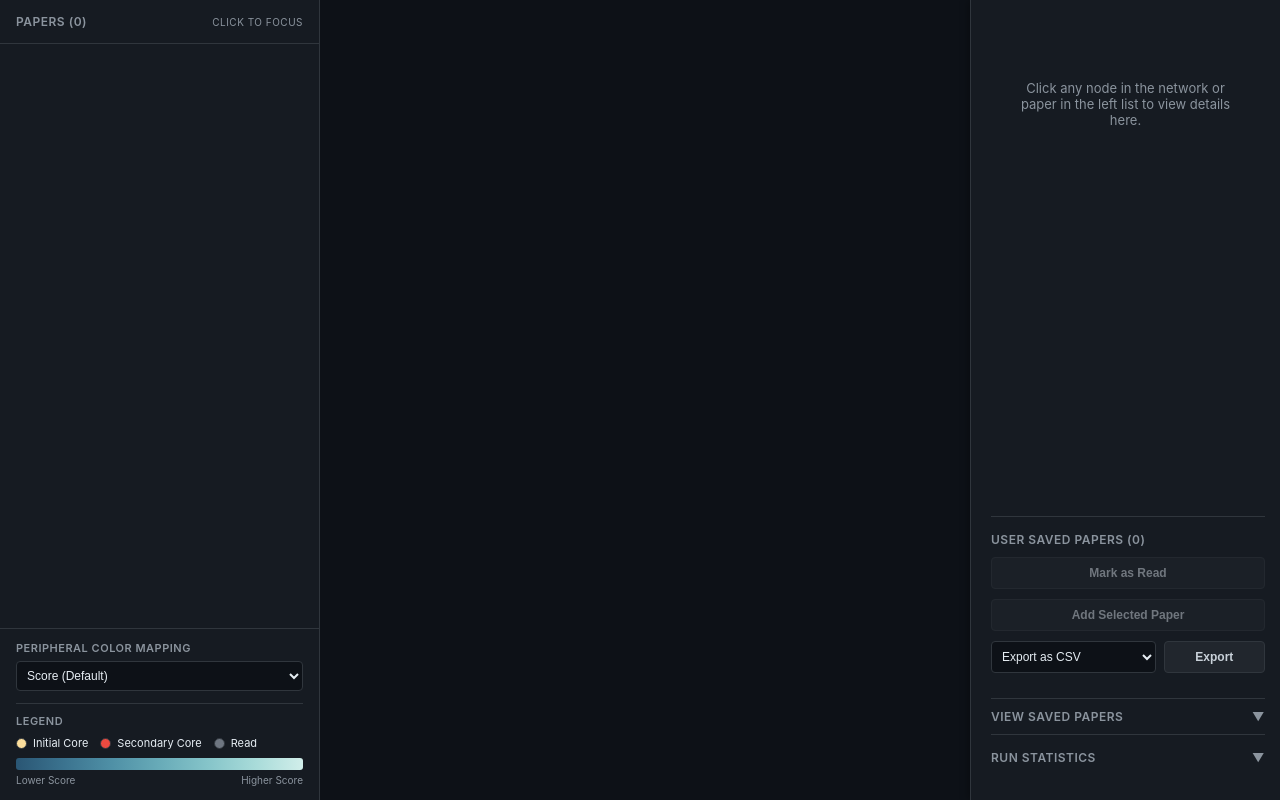
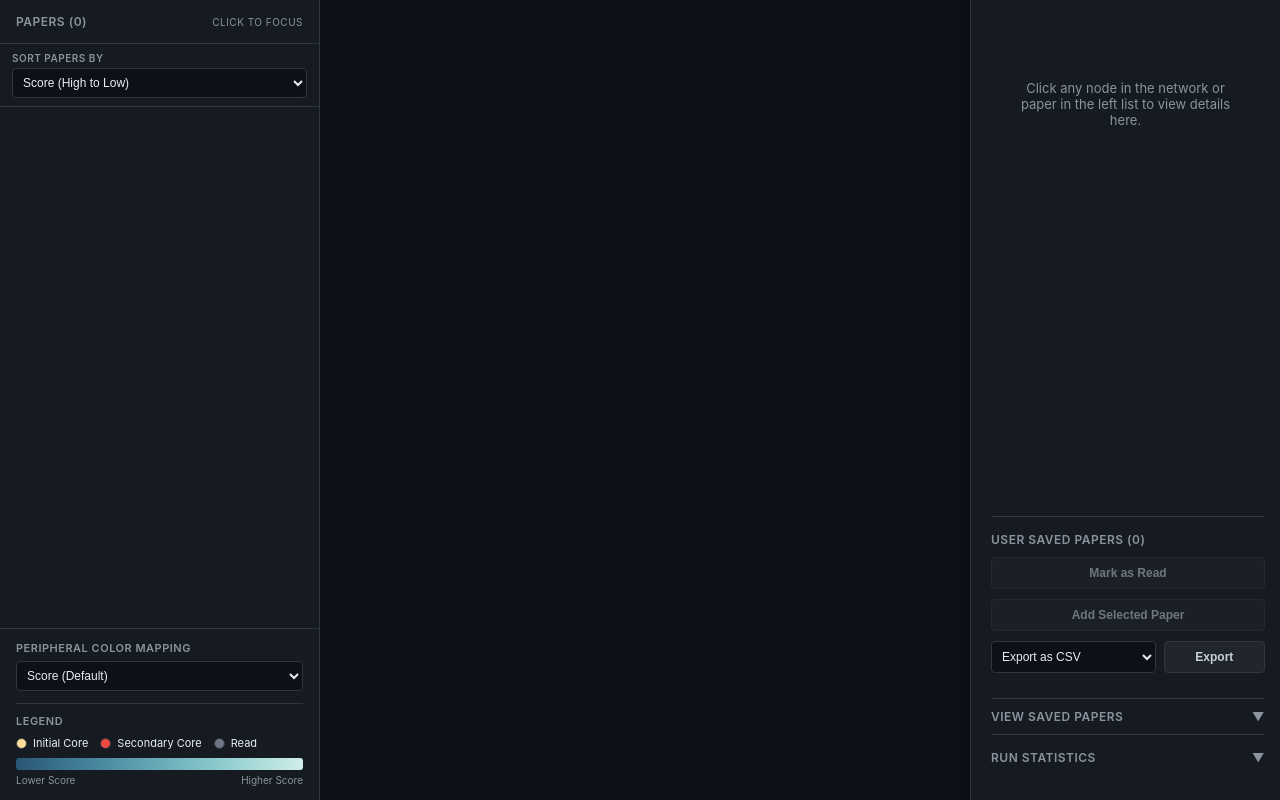
Before and after one commit to zzzhehao/citation-network, a Python web app: template src/citenet/templates/template.html in a window 1280 px wide. Run offline with Jinja, Linux system fonts and the light colour scheme; the template is opened without the code that fills it, so the values that code supplies are empty.

Commit message:
update UI: add sort option for left sidebar

```diff
--- a/src/citenet/templates/template.html
+++ b/src/citenet/templates/template.html
@@ -551,6 +551,18 @@
                 <span>Papers (<span id="paper-list-count">0</span>)</span>
                 <span style="font-size: 10px; font-weight: 400;">Click to focus</span>
             </div>
+            <div id="left-sort-bar"
+                style="padding: 8px 12px; border-bottom: 1px solid #30363d; background: #161b22; flex-shrink: 0;">
+                <label for="left-sort-select" style="margin-bottom: 4px; font-size: 10px;">Sort Papers By</label>
+                <select id="left-sort-select">
+                    <option value="score-desc" selected>Score (High to Low)</option>
+                    <option value="score-asc">Score (Low to High)</option>
+                    <option value="year-desc">Year (Newest to Oldest)</option>
+                    <option value="year-asc">Year (Oldest to Newest)</option>
+                    <option value="citations-desc">Citations (High to Low)</option>
+                    <option value="citations-asc">Citations (Low to High)</option>
+                </select>
+            </div>
             <div id="paper-list"></div>
 
             <div id="left-bottom-panel">
@@ -716,15 +728,39 @@
             }
         });
 
-        const paperListEl = document.getElementById('paper-list');
-        document.getElementById('paper-list-count').textContent = nodes.length;
-
-        const sortedNodesForList = [...nodes].sort((a, b) => b.importance - a.importance || b.year - a.year);
+        const sortSelectEl = document.getElementById('left-sort-select');
         const listItemsById = new Map();
 
-        sortedNodesForList.forEach(d => {
+        function getSortedNodes(sortKey) {
+            const copy = [...nodes];
+            switch (sortKey) {
+                case 'score-asc':
+                    return copy.sort((a, b) => (a.importance - b.importance) || (b.year - a.year));
+                case 'year-desc':
+                    return copy.sort((a, b) => (b.year - a.year) || (b.importance - a.importance));
+                case 'year-asc':
+                    return copy.sort((a, b) => (a.year - b.year) || (b.importance - a.importance));
+                case 'citations-desc':
+                    return copy.sort((a, b) => (b.citations - a.citations) || (b.importance - a.importance));
+                case 'citations-asc':
+                    return copy.sort((a, b) => (a.citations - b.citations) || (b.importance - a.importance));
+                case 'score-desc':
+                default:
+                    return copy.sort((a, b) => (b.importance - a.importance) || (b.year - a.year));
+            }
+        }
+
+        function renderPaperList(sortKey = sortSelectEl.value) {
+            paperListEl.innerHTML = '';
+            listItemsById.clear();
+
+            const ordered = getSortedNodes(sortKey);
+            ordered.forEach(d => {
                 const item = document.createElement('div');
                 item.className = 'paper-list-item';
+                if (currentSelectedNode && currentSelectedNode.id === d.id) {
+                    item.classList.add('active');
+                }
                 item.dataset.id = d.id;
 
                 const dot = document.createElement('span');
@@ -738,7 +774,7 @@
         <div class="paper-item-authors">${formatCompactAuthors(d.authors)}</div>
         <div class="paper-item-meta">
             <span>${d.year}</span>
-                    <span>Score: ${formatScore(d)}</span>
+            <span>Score: ${formatScore(d)} | Cites: ${d.citations}</span>
         </div>
     `;
 
@@ -752,6 +788,13 @@
                 paperListEl.appendChild(item);
                 listItemsById.set(d.id, { item, dot });
             });
+        }
+
+        sortSelectEl.addEventListener('change', (e) => {
+            renderPaperList(e.target.value);
+        });
+
+        renderPaperList();
 
         function syncVisualStates() {
             d3.selectAll('circle')
```
Lines whose indentation alone changed are shown as unchanged.
